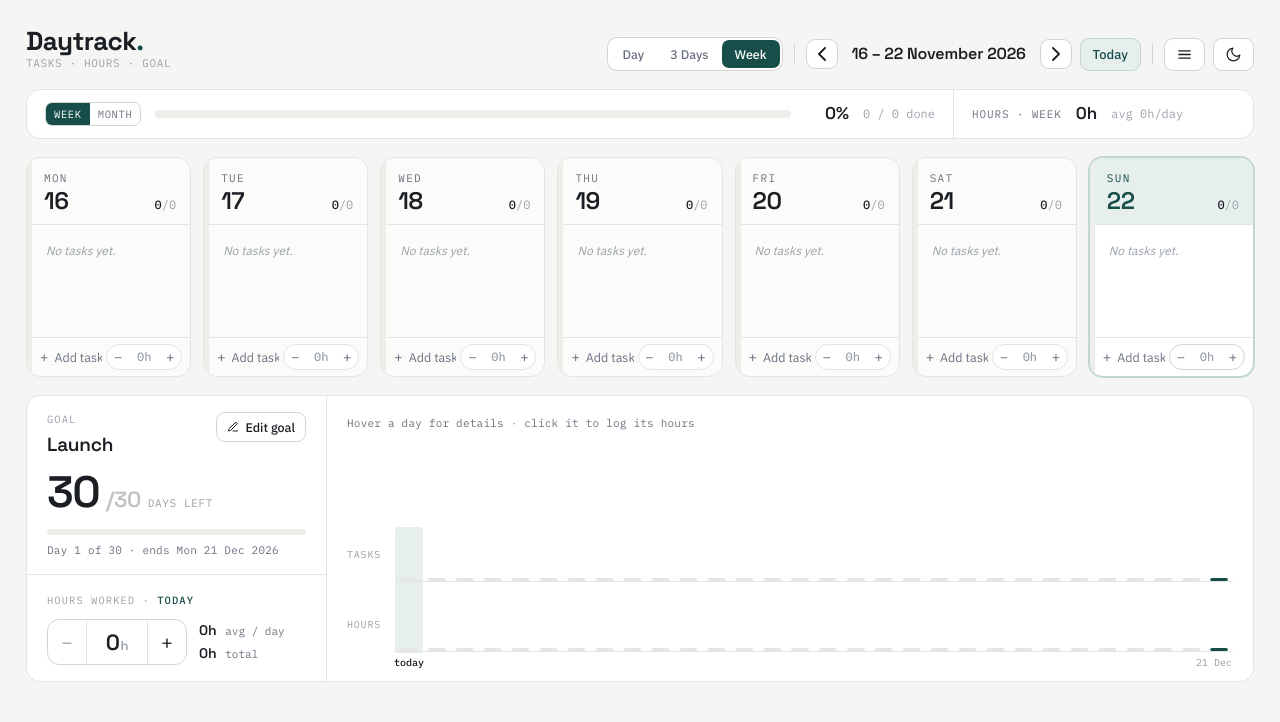
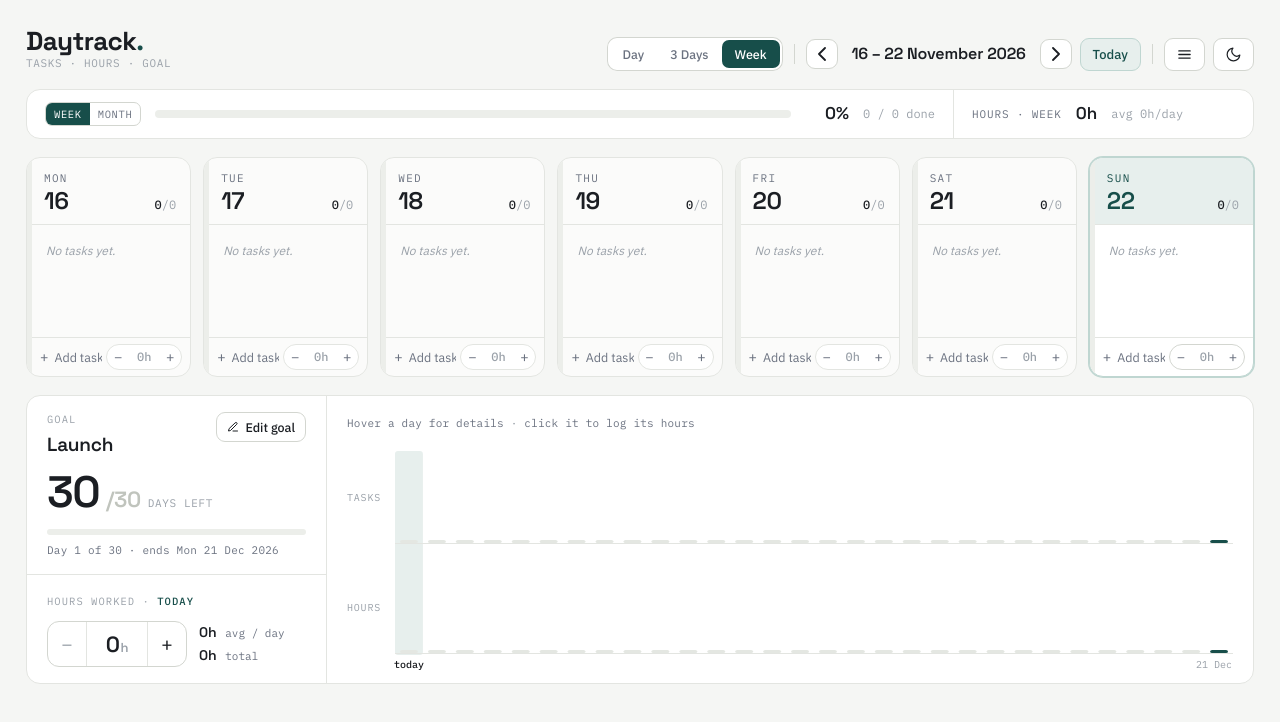
Before and after one commit to aaron5545/daytrack3, a plain HTML site: page index.html in a window 1280 px wide. Drawn offline with Linux system fonts and the light colour scheme.

Commit message:
Goal panel: chart fills the panel height, compact day label
Co-Authored-By: Claude Opus 5.5 <noreply@anthropic.com>
Claude-Session: https://claude.ai/code/session_012k7E4i5cL5RovR6b7VrdUb

```diff
--- a/index.html
+++ b/index.html
@@ -177,7 +177,7 @@
   .g-prog{height:6px;background:var(--track);border-radius:99px;overflow:hidden;margin:12px 0 8px}
   .g-prog div{height:100%;background:var(--accent);border-radius:99px;transition:width .5s var(--ease)}
   .g-meta{font-family:var(--mono);font-size:11px;color:var(--muted);letter-spacing:.02em}
-  .g-hrow{display:flex;align-items:center;justify-content:space-between;margin-bottom:10px;min-height:18px}
+  .g-hrow{display:flex;align-items:center;justify-content:space-between;gap:8px;margin-bottom:10px;min-height:20px;white-space:nowrap}
   .g-link{border:none;background:transparent;color:var(--accent);font-family:var(--mono);font-size:10.5px;letter-spacing:.06em;text-transform:uppercase;cursor:pointer;padding:2px 4px;border-radius:5px}
   .g-link:hover{background:var(--accent-soft)}
   .g-hctl{display:flex;align-items:center;gap:12px}
@@ -195,7 +195,7 @@
   .g-tip{display:flex;align-items:center;gap:8px;font-family:var(--mono);font-size:11px;color:var(--muted);height:22px;letter-spacing:.02em;white-space:nowrap;overflow:hidden;margin-bottom:6px}
   .g-tip b{color:var(--ink);font-weight:500}
   .g-tip .dotsep{color:var(--faint)}
-  .g-chart{flex:1;position:relative;display:flex;align-items:flex-end}
+  .g-chart{flex:1;min-height:0;position:relative;display:flex;align-items:flex-end}
   .g-chart svg{display:block;max-width:100%}
   .g-col{cursor:pointer}
   .g-chart svg > :not(.g-col){pointer-events:none} /* bars, labels and lines never block the day hover */
@@ -912,7 +912,7 @@
           '<div class="g-meta">'+meta+'</div>'+
         '</div>'+
         '<div class="g-sec">'+
-          '<div class="g-hrow"><span class="g-eyebrow">Hours worked · <b>'+dayLbl+'</b></span>'+(day!==todayISO?'<button class="g-link" id="gBackToday">Back to today</button>':'')+'</div>'+
+          '<div class="g-hrow"><span class="g-eyebrow">'+(day===todayISO?'Hours worked · <b>today</b>':'Hours · <b>'+dayLbl+'</b>')+'</span>'+(day!==todayISO?'<button class="g-link" id="gBackToday">← Today</button>':'')+'</div>'+
           '<div class="g-hctl">'+
             '<div class="g-stepper"><button class="g-step" id="gMinus" aria-label="One hour less"'+(h<=0?' disabled':'')+'>−</button>'+
             '<button class="g-hval" id="gHval" title="Click to type the hours">'+h+'<small>h</small></button>'+
@@ -963,8 +963,10 @@
     }
     idleTip();
     var CG=cvar('--cd-green'), CS=cvar('--cd-stub'), CT=cvar('--cd-today'), CL=cvar('--line'), CF=cvar('--faint'), CH=cvar('--hover-2'), CA=cvar('--accent'), CAS=cvar('--accent-soft');
+    holder.innerHTML='';
     var W=Math.max(200,Math.floor(holder.clientWidth||holder.getBoundingClientRect().width||420));
-    var LW=48, rowH=54, gap=16, axisH=18;
+    var LW=48, gap=18, axisH=18;
+    var avail=holder.clientHeight||0, rowH=Math.max(50,Math.min(92,Math.floor((avail-gap-axisH-2)/2)));
     var b1=rowH, b2=rowH*2+gap, H=b2+axisH;
     var total=v.total, slot=(W-LW)/total, barW=Math.max(1.5,Math.min(slot*0.64,18)), rx=Math.min(2,barW/2);
     var peak=4; for(var k=0;k<=v.lastIdx;k++){var hk=hoursOn(fmtISO(addDays(parseISO(v.start),k))); if(hk>peak)peak=hk;}
```
